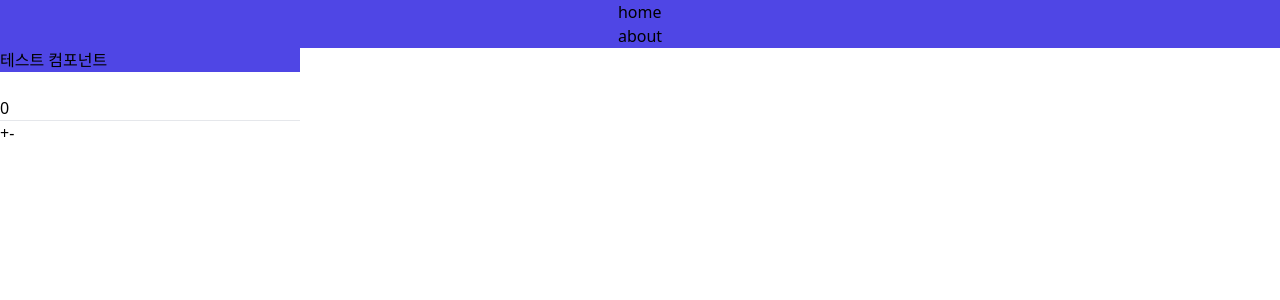
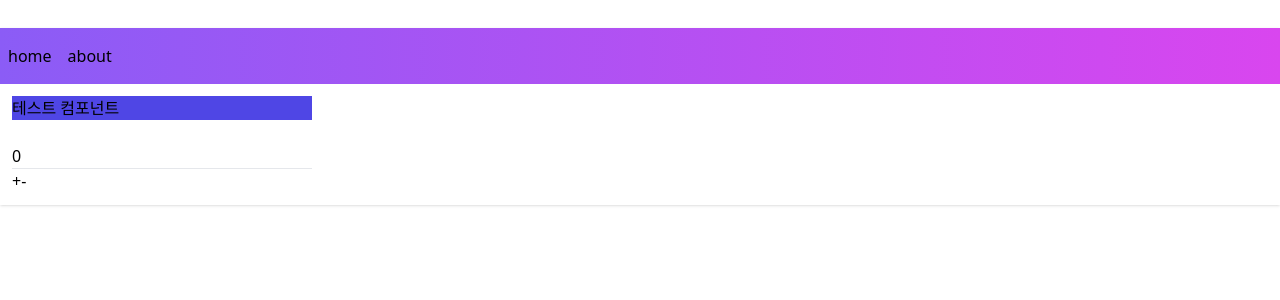
Before and after one commit to milmilmilkim/next-13-app-dir, a Next.js app: page / in a window 1280 px wide. Shown: the top 300 px of the page. Built offline with nearby package versions, Linux system fonts and the light colour scheme.

Commit message:
레이아웃 추가

```diff
--- a/src/app/layout.tsx
+++ b/src/app/layout.tsx
@@ -1,5 +1,7 @@
 import './globals.css';
 import StyledComponentsRegistry from '../lib/registry';
+
+import tw from 'tailwind-styled-components';
 
 import Nav from '@/layout/Nav';
 
@@ -13,10 +15,24 @@ export default function RootLayout({ children }: { children: React.ReactNode })
     <html>
       <body>
         <StyledComponentsRegistry>
-          <Nav />
-          {children}
+          <Container>
+            <Nav />
+            <Content>{children}</Content>
+          </Container>
         </StyledComponentsRegistry>
       </body>
     </html>
   );
 }
+
+const Container = tw.div`
+container mx-auto
+shadow
+my-7
+h-auto
+`;
+
+const Content = tw.div`
+px-3
+py-3
+`;
--- a/src/layout/Nav.tsx
+++ b/src/layout/Nav.tsx
@@ -7,11 +7,11 @@ const Nav: React.FC = () => {
   return (
     <>
       <StyledTitle>
-        <ul>
-          <li>
+        <ul className="flex flex-row">
+          <li className="px-2">
             <Link href="/">home</Link>
           </li>
-          <li>
+          <li className="px-2">
             <Link href="/about">about</Link>
           </li>
         </ul>
@@ -22,10 +22,11 @@ const Nav: React.FC = () => {
 
 const StyledTitle = tw.h1`
 flex
-items-center
 justify-center
 flex-col
 w-full
-bg-indigo-600`;
+h-14 bg-gradient-to-r from-violet-500 to-fuchsia-500
+
+`;
 
 export default Nav;
```
